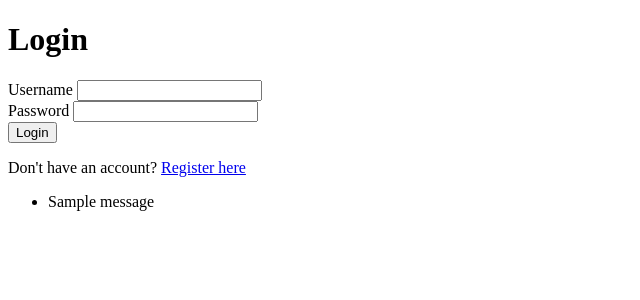
After one commit to e-kari/CRUD-Blog, a Flask app: page /login in a window 1280 px wide. The commit adds this page. Shown: the top 300 px of the page, without its empty margins (0-640 px from the left). Run offline with Flask 3, Linux system fonts and the light colour scheme; tables that the repository leaves empty or names only in its code hold one stand-in row (values such as "Sample post"); one stand-in notice (Sample message) is shown.

Commit message:
Login & Register Functionality
Allow users to register and login to the app.

```diff
--- a/app.py
+++ b/app.py
@@ -1,22 +1,54 @@
 # Import necessary libraries
-from flask import Flask, render_template
+from flask import Flask, render_template, request, redirect, url_for, flash
+from flask_login import LoginManager, UserMixin, login_user, login_required, logout_user, current_user
 import mysql.connector
+from werkzeug.security import generate_password_hash, check_password_hash
 
 # Initialize Flask app
 app = Flask(__name__)
+app.secret_key = 'your_secret_key'  # Required for session management
+
+# Initialize Flask-Login
+login_manager = LoginManager()
+login_manager.init_app(app)
+login_manager.login_view = 'login'  # Redirect to login page if not authenticated
 
 # Set up the MySQL connection
 def get_db_connection():
     connection = mysql.connector.connect(
-        host='localhost',       # Usually 'localhost' for local setups
+        host='localhost',
         user='root',
         password='password',
         database='crud_blog'
     )
     return connection
 
+# User class for Flask-Login
+class User(UserMixin):
+    def __init__(self, id, username, role):
+        self.id = id
+        self.username = username
+        self.role = role
+
+    @staticmethod
+    def get(user_id):
+        conn = get_db_connection()
+        cursor = conn.cursor(dictionary=True)
+        cursor.execute('SELECT * FROM users WHERE id = %s', (user_id,))
+        user = cursor.fetchone()
+        cursor.close()
+        conn.close()
+        if user:
+            return User(user['id'], user['username'], user['role'])
+        return None
+
+@login_manager.user_loader
+def load_user(user_id):
+    return User.get(user_id)
+
 # Define route for the homepage
 @app.route('/')
+@login_required  # Protect the page to require login
 def home():
     # Create a connection to the database
     connection = get_db_connection()
@@ -24,8 +56,13 @@ def home():
     # Create a cursor object to execute queries
     cursor = connection.cursor(dictionary=True)
 
-    # Query to select all blog posts
-    cursor.execute('SELECT * FROM posts')  # Assuming you have a 'posts' table
+    # Query to select all blog posts & appropriate fields
+    cursor.execute('''
+        SELECT posts.*, categories.name AS category_name, users.username AS author_name
+        FROM posts
+        JOIN categories ON posts.category_id = categories.id
+        JOIN users ON posts.user_id = users.id
+    ''')
 
     # Fetch all results of the query
     posts = cursor.fetchall()
@@ -37,6 +74,73 @@ def home():
     # Render the posts on the homepage using an HTML template
     return render_template('home.html', posts=posts)
 
+# Create the login route
+@app.route('/login', methods=['GET', 'POST'])
+def login():
+    if request.method == 'POST':
+        username = request.form['username']
+        password = request.form['password']
+
+        # Check if the user exists in the database
+        conn = get_db_connection()
+        cursor = conn.cursor(dictionary=True)
+        cursor.execute('SELECT * FROM users WHERE username = %s', (username,))
+        user = cursor.fetchone()
+        cursor.close()
+        conn.close()
+
+        if user and check_password_hash(user['password'], password):
+            user_obj = User(user['id'], user['username'], user['role'])
+            login_user(user_obj)
+            return redirect(url_for('home'))
+        else:
+            flash('Login failed. Check your username and/or password.', 'danger')
+
+    return render_template('login.html')
+
+# Create the logout route
+@app.route('/logout')
+@login_required  # Protect the page to require login
+def logout():
+    logout_user()
+    flash('You have been logged out.', 'info')
+    return redirect(url_for('login'))
+
+# Create the register route
+@app.route('/register', methods=['GET', 'POST'])
+def register():
+    if request.method == 'POST':
+        username = request.form['username']
+        password = request.form['password']
+        role = 'user'  # Default role for regular users
+
+        # Check if the username already exists in the database
+        conn = get_db_connection()
+        cursor = conn.cursor(dictionary=True)
+        cursor.execute('SELECT * FROM users WHERE username = %s', (username,))
+        existing_user = cursor.fetchone()
+        cursor.close()
+
+        if existing_user:
+            flash('Username already exists. Please choose a different username.', 'danger')
+            return render_template('register.html')
+
+        # Hash the password before saving
+        hashed_password = generate_password_hash(password)
+
+        # Insert the user into the database
+        cursor = conn.cursor()
+        cursor.execute('INSERT INTO users (username, password, role) VALUES (%s, %s, %s)',
+                       (username, hashed_password, role))
+        conn.commit()
+        cursor.close()
+        conn.close()
+
+        flash('Registration successful! Please log in.', 'success')
+        return redirect(url_for('login'))
+
+    return render_template('register.html')
+
 # Run the Flask app
 if __name__ == '__main__':
     app.run(debug=True)
--- a/templates/home.html
+++ b/templates/home.html
@@ -15,8 +15,9 @@
                 <li>
                     <h2>{{ post.title }}</h2>
                     <p>{{ post.content }}</p>
-                    <p><em>Category: {{ post.category }}</em></p>
-                    <p><small>Published on: {{ post.date }}</small></p>
+                    <p><em>Category: {{ post.category_name }}</em></p>
+                    <p><small>Published on: {{ post.created_at }}</small></p>
+                    <p><small>Author: {{post.author_name}}</small></p>
                 </li>
             {% endfor %}
         </ul>
--- /dev/null
+++ b/templates/login.html
@@ -0,0 +1,36 @@
+<!DOCTYPE html>
+<html lang="en">
+<head>
+    <meta charset="UTF-8">
+    <meta name="viewport" content="width=device-width, initial-scale=1.0">
+    <title>Login</title>
+</head>
+<body>
+    <h1>Login</h1>
+    <form method="POST" action="{{ url_for('login') }}">
+        <div>
+            <label for="username">Username</label>
+            <input type="text" name="username" id="username" required>
+        </div>
+        <div>
+            <label for="password">Password</label>
+            <input type="password" name="password" id="password" required>
+        </div>
+        <div>
+            <button type="submit">Login</button>
+        </div>
+    </form>
+
+    <p>Don't have an account? <a href="{{ url_for('register') }}">Register here</a></p>
+
+    {% with messages = get_flashed_messages(with_categories=true) %}
+        {% if messages %}
+            <ul>
+            {% for category, message in messages %}
+                <li class="{{ category }}">{{ message }}</li>
+            {% endfor %}
+            </ul>
+        {% endif %}
+    {% endwith %}
+</body>
+</html>
```
Also changed, not shown: templates/register.html (added, +36 -0 lines).
